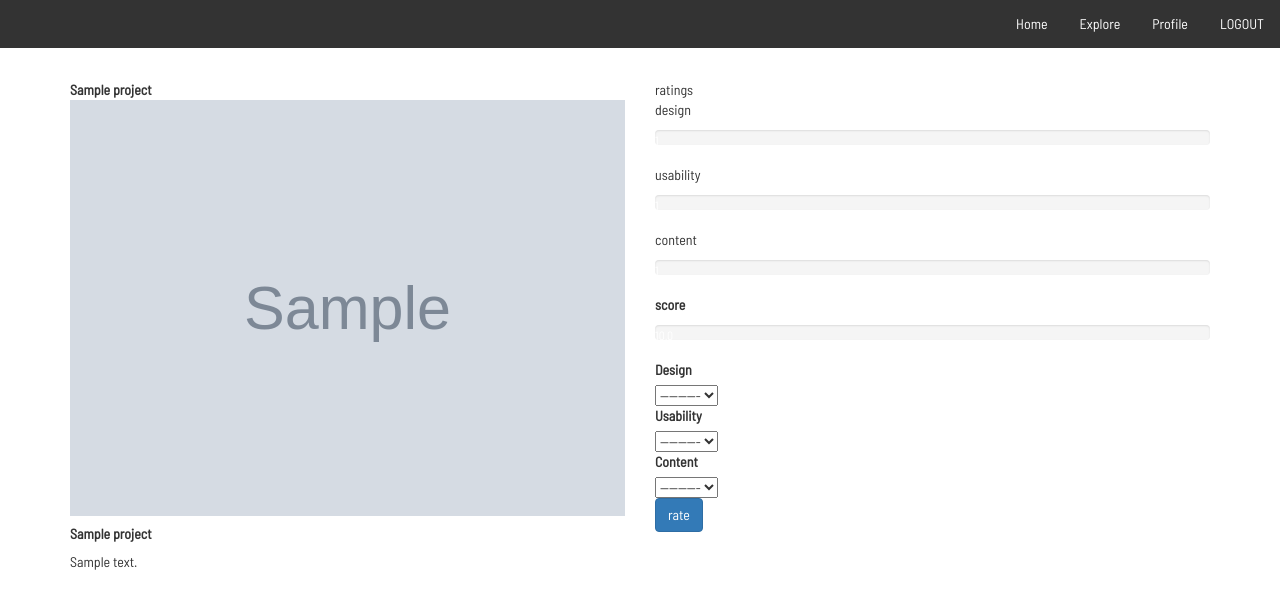
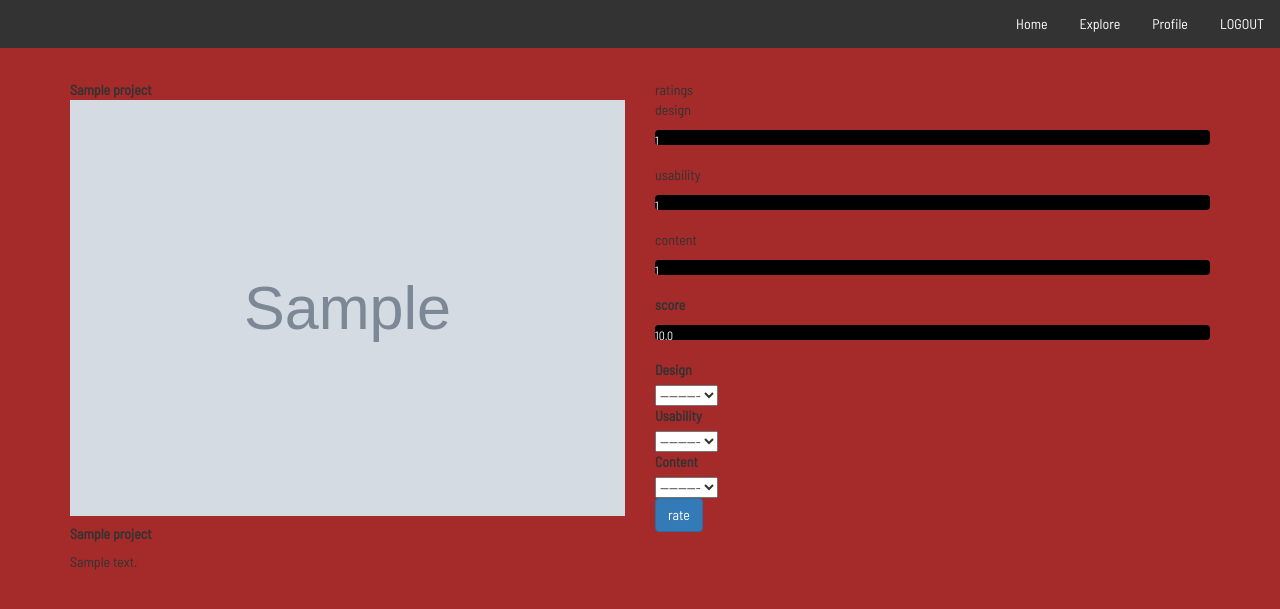
Before and after one commit to rickymwethera/project_rated, a Django app: page /project/1 in a window 1280 px wide. Shown: the top 609 px of the page. Run offline with Django 3.2, Linux system fonts and the light colour scheme; a user stored in the database is signed in; tables that the repository leaves empty hold one stand-in row (values such as "Sample post"); grey boxes marked "Sample" are stand-in pictures; some libraries are stand-ins or nearby versions.

Commit message:
added style

```diff
--- a/ratingsapp/templates/project_detail.html
+++ b/ratingsapp/templates/project_detail.html
@@ -8,6 +8,7 @@
  @import url('https://fonts.googleapis.com/css2?family=Barlow+Semi+Condensed&display=swap');
   body{
     font-family: 'Barlow Semi Condensed', sans-serif;
+    background-color: brown;
   }
   .main-pic{
     width: 100%;
@@ -15,6 +16,10 @@
   }
   #comment-section{
     padding: 10px;
+
+  }
+  .progress{
+      background-color: black;
   }
 
 </style>
```
